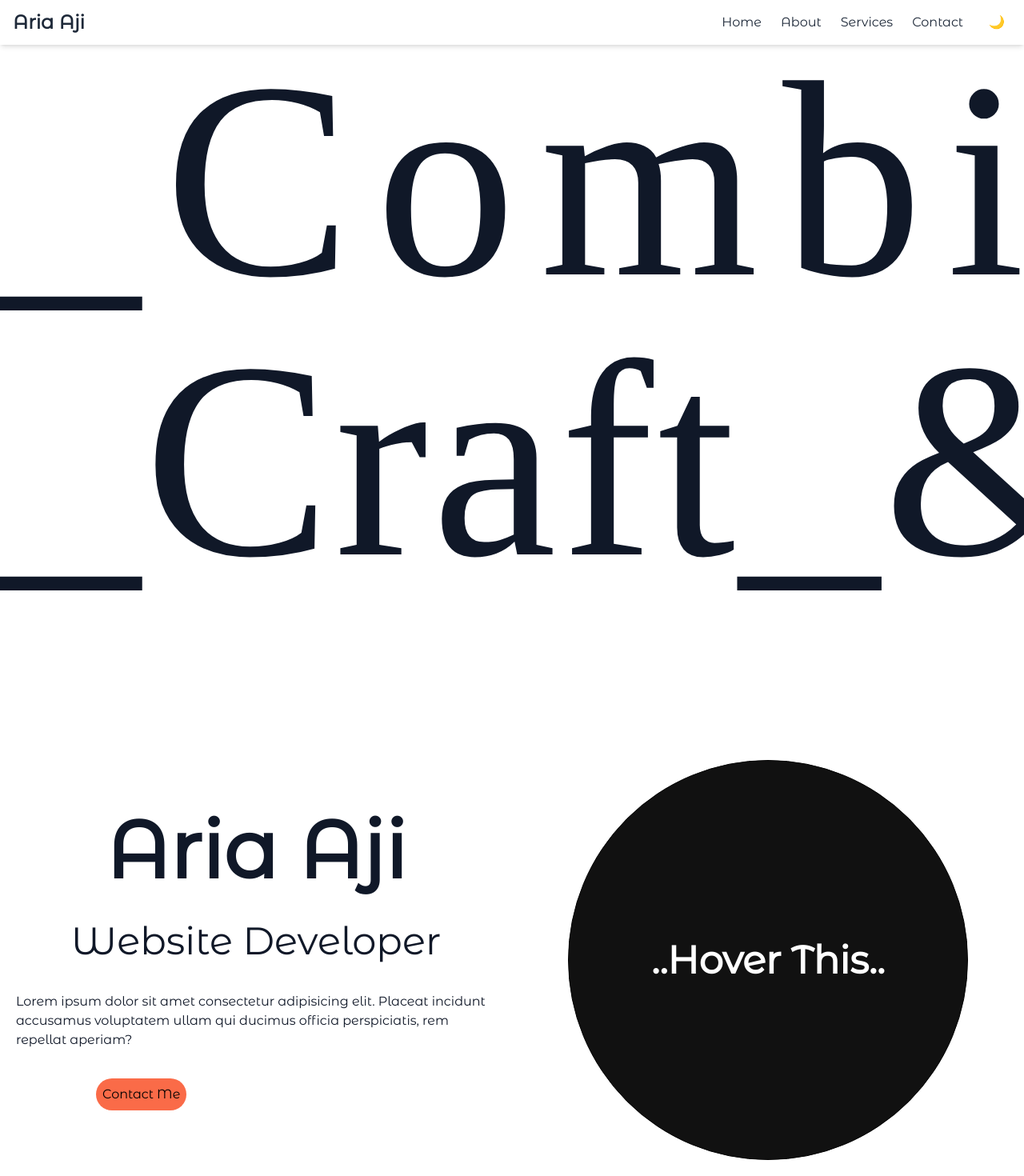
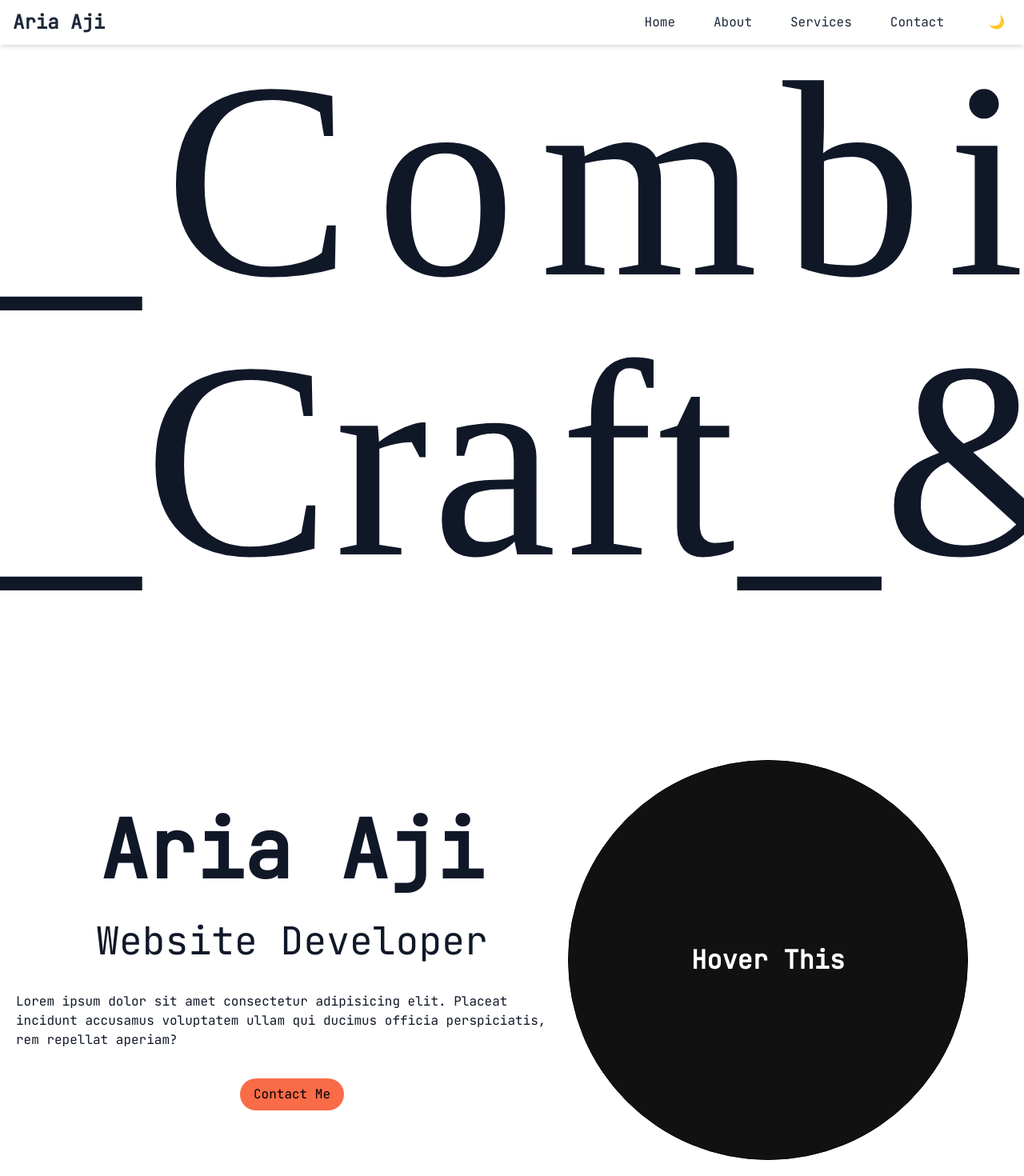
Before and after one commit to ariaajipw/Portfolio, a Next.js app: page / in a window 1280 px wide. Shown: the top 1470 px of the page at 80% size. Built offline with nearby package versions, Linux system fonts and the light colour scheme; a web font is replaced by a local one.

Commit message:
header:add-pathname

```diff
--- a/app/components/Footer/footer.tsx
+++ b/app/components/Footer/footer.tsx
@@ -20,7 +20,7 @@ const Footer = () => {
             {/* <h3 className="text-lg font-semibold text-gray-800 dark:text-white">
               Tautan Cepat
             </h3> */}
-            <ul className="mt-4 space-y-2 px-[125px]">
+            <ul className="mt-4 space-y-2 flex gap-9">
               <li>
                 <a
                   href="#"
--- a/app/components/Header/header.tsx
+++ b/app/components/Header/header.tsx
@@ -2,47 +2,59 @@
 
 // import { useState, useEffect } from 'react';
 // import Link from 'next/link';
+// import { usePathname } from 'next/navigation';
 
 // const Header = () => {
-//   const [isDarkMode, setIsDarkMode] = useState<boolean>(() => {
-//     // Check localStorage for saved preference or use system preference
-//     if (typeof window !== 'undefined') {
-//       const savedMode = localStorage.getItem('darkMode');
-//       if (savedMode !== null) return savedMode === 'true';
-//       return window.matchMedia('(prefers-color-scheme: dark)').matches;
-//     }
-//     return false;
-//   });
+//   const pathname = usePathname();
+//   const [isDarkMode, setIsDarkMode] = useState<boolean>(false);
 //   const [isHeaderVisible, setIsHeaderVisible] = useState<boolean>(true);
 //   const [lastScrollY, setLastScrollY] = useState<number>(0);
 //   const [isMobileMenuOpen, setIsMobileMenuOpen] = useState<boolean>(false);
 
+//   // Initialize dark mode from localStorage or system preference
+//   useEffect(() => {
+//     const isDark = localStorage.theme === 'dark' ||
+//                   (!('theme' in localStorage) &&
+//                    window.matchMedia('(prefers-color-scheme: dark)').matches);
+
+//     setIsDarkMode(isDark);
+//     document.documentElement.classList.toggle('dark', isDark);
+//   }, []);
+
 //   const toggleDarkMode = (): void => {
 //     const newMode = !isDarkMode;
 //     setIsDarkMode(newMode);
-//     localStorage.setItem('darkMode', String(newMode));
+
+//     if (newMode) {
+//       localStorage.theme = 'dark';
+//     } else {
+//       localStorage.theme = 'light';
+//     }
+
 //     document.documentElement.classList.toggle('dark', newMode);
 //   };
 
+//   const resetToSystemPreference = (): void => {
+//     localStorage.removeItem('theme');
+//     const isDark = window.matchMedia('(prefers-color-scheme: dark)').matches;
+//     setIsDarkMode(isDark);
+//     document.documentElement.classList.toggle('dark', isDark);
+//   };
+
+//   // Scroll behavior (same as before)
 //   useEffect(() => {
-//     // Apply initial dark mode
-//     document.documentElement.classList.toggle('dark', isDarkMode);
-
 //     const handleScroll = (): void => {
 //       const currentScrollY = window.scrollY;
 
 //       if (currentScrollY > lastScrollY && currentScrollY > 100) {
-//         // Scrolling down
 //         setIsHeaderVisible(false);
 //       } else if (currentScrollY < lastScrollY || currentScrollY <= 100) {
-//         // Scrolling up or at top
 //         setIsHeaderVisible(true);
 //       }
 
 //       setLastScrollY(currentScrollY);
 //     };
 
-//     // Throttle scroll events
 //     let timeoutId: NodeJS.Timeout | null = null;
 //     const throttledHandleScroll = (): void => {
 //       if (!timeoutId) {
@@ -58,15 +70,18 @@
 //       window.removeEventListener('scroll', throttledHandleScroll);
 //       if (timeoutId) clearTimeout(timeoutId);
 //     };
-//   }, [lastScrollY, isDarkMode]);
+//   }, [lastScrollY]);
 
 //   const toggleMobileMenu = (): void => {
 //     setIsMobileMenuOpen(!isMobileMenuOpen);
 //   };
 
+//   // Function to check if link is active
+//   const isActive = (href: string) => pathname === href;
+
 //   return (
 //     <header
-//       className={`bg-white dark:bg-[#0a0a0a] shadow-md fixed top-0 right-0 left-0 z-50 py-4 transition-transform duration-300 ${
+//       className={`bg-white dark:bg-zinc-950 shadow-md fixed top-0 right-0 left-0 z-50 py-2 transition-transform duration-300 ${
 //         isHeaderVisible ? 'translate-y-0' : '-translate-y-full'
 //       }`}
 //     >
@@ -77,23 +92,65 @@
 //         </div>
 
 //         {/* Desktop Navigation Menu */}
-//         <nav className="hidden md:flex space-x-6">
-//           <Link href="/" className="text-gray-800 dark:text-white hover:text-gray-600 dark:hover:text-gray-300 transition">
+//         <nav className="hidden md:flex space-x-12 items-center ">
+//         <Link
+//             href="/"
+//             className={`text-gray-800 dark:text-white hover:text-[#FA6B48] transition ${
+//               isActive('/') ? 'text-[#FA6B48] underline-offset-1' : ''
+//             }`}
+//           >
 //             Home
 //           </Link>
-//           <Link href="/about" className="text-gray-800 dark:text-white hover:text-gray-600 dark:hover:text-gray-300 transition">
+//           <Link
+//             href="/about"
+//             className={`text-gray-800 dark:text-white hover:text-[#FA6B48] transition ${
+//               isActive('/') ? 'text-[#FA6B48] underline-offset-1' : ''
+//             }`}
+//           >
 //             About
 //           </Link>
-//           <Link href="/services" className="text-gray-800 dark:text-white hover:text-gray-600 dark:hover:text-gray-300 transition">
+//           <Link href="/services" className="text-gray-800 dark:text-white hover:text-[#FA6B48] transition">
 //             Services
 //           </Link>
-//           <Link href="/contact" className="text-gray-800 dark:text-white hover:text-gray-600 dark:hover:text-gray-300 transition">
+//           <Link href="/contact" className="text-gray-800 dark:text-white hover:text-[#FA6B48] transition" >
 //             Contact
 //           </Link>
+
+//           {/* Dark Mode Toggle with System Preference Option */}
+//           <div className="relative group">
+//             <button
+//               onClick={toggleDarkMode}
+//               className="p-2 text-gray-800 dark:text-white hover:text-gray-600 dark:hover:text-gray-300 transition"
+//               aria-label={isDarkMode ? 'Switch to light mode' : 'Switch to dark mode'}
+//             >
+//               {isDarkMode ? '🌞' : '🌙'}
+//             </button>
+
+//             {/* <div className="absolute right-0 mt-2 w-48 bg-white dark:bg-gray-800 rounded-md shadow-lg py-1 z-50 invisible group-hover:visible">
+//               <button
+//                 onClick={() => localStorage.theme = 'light'}
+//                 className="block w-full text-left px-4 py-2 text-gray-800 dark:text-white hover:bg-gray-100 dark:hover:bg-gray-700"
+//               >
+//                 Light Mode
+//               </button>
+//               <button
+//                 onClick={() => localStorage.theme = 'dark'}
+//                 className="block w-full text-left px-4 py-2 text-gray-800 dark:text-white hover:bg-gray-100 dark:hover:bg-gray-700"
+//               >
+//                 Dark Mode
+//               </button>
+//               <button
+//                 onClick={resetToSystemPreference}
+//                 className="block w-full text-left px-4 py-2 text-gray-800 dark:text-white hover:bg-gray-100 dark:hover:bg-gray-700"
+//               >
+//                 System Preference
+//               </button>
+//             </div> */}
+//           </div>
 //         </nav>
 
-//         <div className="flex items-center gap-4">
-//           {/* Dark Mode Toggle */}
+//         {/* Mobile Menu Button */}
+//         <div className="flex items-center gap-4 md:hidden">
 //           <button
 //             onClick={toggleDarkMode}
 //             className="p-2 text-gray-800 dark:text-white hover:text-gray-600 dark:hover:text-gray-300 transition"
@@ -102,10 +159,9 @@
 //             {isDarkMode ? '🌞' : '🌙'}
 //           </button>
 
-//           {/* Mobile Menu Button */}
 //           <button
 //             onClick={toggleMobileMenu}
-//             className="md:hidden p-2 text-gray-800 dark:text-white hover:text-gray-600 dark:hover:text-gray-300 transition"
+//             className="p-2 text-gray-800 dark:text-white hover:text-gray-600 dark:hover:text-gray-300 transition"
 //             aria-label="Toggle menu"
 //             aria-expanded={isMobileMenuOpen}
 //           >
@@ -129,7 +185,7 @@
 
 //       {/* Mobile Navigation Menu */}
 //       <div
-//         className={`md:hidden bg-white dark:bg-[#0a0a0a] overflow-hidden transition-all duration-300 ${
+//         className={`md:hidden bg-white dark:bg-zinc-950 overflow-hidden transition-all duration-300 ${
 //           isMobileMenuOpen ? 'max-h-96' : 'max-h-0'
 //         }`}
 //         aria-hidden={!isMobileMenuOpen}
@@ -162,6 +218,34 @@
 //         >
 //           Contact
 //         </Link>
+//         {/* <div className="px-4 py-3 border-t border-gray-200 dark:border-gray-700">
+//           <button
+//             onClick={() => {
+//               localStorage.theme = 'light';
+//               setIsDarkMode(false);
+//               document.documentElement.classList.remove('dark');
+//             }}
+//             className="w-full text-left py-2 text-gray-800 dark:text-white"
+//           >
+//             Light Mode
+//           </button>
+//           <button
+//             onClick={() => {
+//               localStorage.theme = 'dark';
+//               setIsDarkMode(true);
+//               document.documentElement.classList.add('dark');
+//             }}
+//             className="w-full text-left py-2 text-gray-800 dark:text-white"
+//           >
+//             Dark Mode
+//           </button>
+//           <button
+//             onClick={resetToSystemPreference}
+//             className="w-full text-left py-2 text-gray-800 dark:text-white"
+//           >
+//             System Preference
+//           </button>
+//         </div> */}
 //       </div>
 //     </header>
 //   );
@@ -173,8 +257,11 @@
 
 import { useState, useEffect } from 'react';
 import Link from 'next/link';
+import { usePathname } from 'next/navigation';
 
 const Header = () => {
+  const pathname = usePathname();
+  console.log('Current path:', pathname);
   const [isDarkMode, setIsDarkMode] = useState<boolean>(false);
   const [isHeaderVisible, setIsHeaderVisible] = useState<boolean>(true);
   const [lastScrollY, setLastScrollY] = useState<number>(0);
@@ -210,7 +297,7 @@ const Header = () => {
     document.documentElement.classList.toggle('dark', isDark);
   };
 
-  // Scroll behavior (same as before)
+  // Scroll behavior
   useEffect(() => {
     const handleScroll = (): void => {
       const currentScrollY = window.scrollY;
@@ -245,6 +332,13 @@ const Header = () => {
     setIsMobileMenuOpen(!isMobileMenuOpen);
   };
 
+  // Function to check if link is active
+  const isActive = (href: string) => {
+    return pathname === href ||
+           pathname.startsWith(href + '/') ||
+           (href !== '/' && pathname.startsWith(href));
+  };
+
   return (
     <header
       className={`bg-white dark:bg-zinc-950 shadow-md fixed top-0 right-0 left-0 z-50 py-2 transition-transform duration-300 ${
@@ -258,21 +352,39 @@ const Header = () => {
         </div>
 
         {/* Desktop Navigation Menu */}
-        <nav className="hidden md:flex space-x-6 items-center">
-          <Link href="/" className="text-gray-800 dark:text-white hover:text-gray-600 dark:hover:text-gray-300 transition">
+        <nav className="hidden md:flex space-x-12 items-center">
+          <Link
+            href="/"
+            className={`text-gray-800 dark:text-white hover:text-[#FA6B48] transition hover:underline hover:underline-offset-1`}
+          >
             Home
           </Link>
-          <Link href="/about" className="text-gray-800 dark:text-white hover:text-gray-600 dark:hover:text-gray-300 transition">
+          <Link
+            href="/about"
+            className={`text-gray-800 dark:text-white hover:text-[#FA6B48] transition hover:underline hover:underline-offset-1 ${
+              pathname === '/about' ? '!text-[#FA6B48] font-medium underline underline-offset-1' : ''
+            }`}
+          >
             About
           </Link>
-          <Link href="/services" className="text-gray-800 dark:text-white hover:text-gray-600 dark:hover:text-gray-300 transition">
+          <Link
+            href="/services"
+            className={`text-gray-800 dark:text-white hover:text-[#FA6B48] transition hover:underline hover:underline-offset-1 ${
+              pathname === '/services' ? '!text-[#FA6B48] font-medium underline underline-offset-1' : ''
+            }`}
+          >
             Services
           </Link>
-          <Link href="/contact" className="text-gray-800 dark:text-white hover:text-gray-600 dark:hover:text-gray-300 transition">
+          <Link
+            href="/contact"
+            className={`text-gray-800 dark:text-white hover:text-[#FA6B48] transition hover:underline hover:underline-offset-1 ${
+              pathname === '/contact' ? '!text-[#FA6B48] font-medium underline underline-offset-1' : ''
+            }`}
+          >
             Contact
           </Link>
 
-          {/* Dark Mode Toggle with System Preference Option */}
+          {/* Dark Mode Toggle */}
           <div className="relative group">
             <button
               onClick={toggleDarkMode}
@@ -281,27 +393,6 @@ const Header = () => {
             >
               {isDarkMode ? '🌞' : '🌙'}
             </button>
-
-            {/* <div className="absolute right-0 mt-2 w-48 bg-white dark:bg-gray-800 rounded-md shadow-lg py-1 z-50 invisible group-hover:visible">
-              <button
-                onClick={() => localStorage.theme = 'light'}
-                className="block w-full text-left px-4 py-2 text-gray-800 dark:text-white hover:bg-gray-100 dark:hover:bg-gray-700"
-              >
-                Light Mode
-              </button>
-              <button
-                onClick={() => localStorage.theme = 'dark'}
-                className="block w-full text-left px-4 py-2 text-gray-800 dark:text-white hover:bg-gray-100 dark:hover:bg-gray-700"
-              >
-                Dark Mode
-              </button>
-              <button
-                onClick={resetToSystemPreference}
-                className="block w-full text-left px-4 py-2 text-gray-800 dark:text-white hover:bg-gray-100 dark:hover:bg-gray-700"
-              >
-                System Preference
-              </button>
-            </div> */}
           </div>
         </nav>
 
@@ -341,67 +432,47 @@ const Header = () => {
 
       {/* Mobile Navigation Menu */}
       <div
-        className={`md:hidden bg-white dark:bg-gray-800 overflow-hidden transition-all duration-300 ${
+        className={`md:hidden bg-white dark:bg-zinc-950 overflow-hidden transition-all duration-300 ${
           isMobileMenuOpen ? 'max-h-96' : 'max-h-0'
         }`}
         aria-hidden={!isMobileMenuOpen}
       >
         <Link
           href="/"
-          className="block py-3 px-4 text-gray-800 dark:text-white hover:bg-gray-200 dark:hover:bg-gray-700 transition"
+          className={`block py-3 px-4 text-gray-800 dark:text-white hover:text-[#FA6B48] transition ${
+            isActive('/') ? 'text-[#FA6B48] font-medium' : ''
+          }`}
           onClick={() => setIsMobileMenuOpen(false)}
         >
           Home
         </Link>
         <Link
           href="/about"
-          className="block py-3 px-4 text-gray-800 dark:text-white hover:bg-gray-200 dark:hover:bg-gray-700 transition"
+          className={`block py-3 px-4 text-gray-800 dark:text-white hover:text-[#FA6B48] transition ${
+            isActive('/about') ? 'text-[#FA6B48] font-medium underline underline-offset-1' : ''
+          }`}
           onClick={() => setIsMobileMenuOpen(false)}
         >
           About
         </Link>
         <Link
           href="/services"
-          className="block py-3 px-4 text-gray-800 dark:text-white hover:bg-gray-200 dark:hover:bg-gray-700 transition"
+          className={`block py-3 px-4 text-gray-800 dark:text-white hover:text-[#FA6B48] transition ${
+            isActive('/services') ? 'text-[#FA6B48] font-medium underline underline-offset-1' : ''
+          }`}
           onClick={() => setIsMobileMenuOpen(false)}
         >
           Services
         </Link>
         <Link
           href="/contact"
-          className="block py-3 px-4 text-gray-800 dark:text-white hover:bg-gray-200 dark:hover:bg-gray-700 transition"
+          className={`block py-3 px-4 text-gray-800 dark:text-white hover:text-[#FA6B48] transition ${
+            isActive('/contact') ? 'text-[#FA6B48] font-medium underline underline-offset-1' : ''
+          }`}
           onClick={() => setIsMobileMenuOpen(false)}
         >
           Contact
         </Link>
-        {/* <div className="px-4 py-3 border-t border-gray-200 dark:border-gray-700">
-          <button
-            onClick={() => {
-              localStorage.theme = 'light';
-              setIsDarkMode(false);
-              document.documentElement.classList.remove('dark');
-            }}
-            className="w-full text-left py-2 text-gray-800 dark:text-white"
-          >
-            Light Mode
-          </button>
-          <button
-            onClick={() => {
-              localStorage.theme = 'dark';
-              setIsDarkMode(true);
-              document.documentElement.classList.add('dark');
-            }}
-            className="w-full text-left py-2 text-gray-800 dark:text-white"
-          >
-            Dark Mode
-          </button>
-          <button
-            onClick={resetToSystemPreference}
-            className="w-full text-left py-2 text-gray-800 dark:text-white"
-          >
-            System Preference
-          </button>
-        </div> */}
       </div>
     </header>
   );
--- a/app/components/WorkCard/workcard.tsx
+++ b/app/components/WorkCard/workcard.tsx
@@ -43,11 +43,11 @@ const WorkCards: React.FC = () => {
         {works.map((work) => (
           <div
             key={work.id}
-            className="bg-white rounded-lg shadow-lg overflow-hidden hover:shadow-xl transition-shadow duration-300 grid grid-cols-2"
+            className="bg-black dark:bg-white rounded-lg shadow-lg overflow-hidden hover:shadow-xl transition-shadow duration-300 grid grid-cols-2"
           >
             <div className="p-4 grid-cols-2">
-              <h2 className="text-gray-900 text-xl font-semibold mb-2">{work.title}</h2>
-              <p className="text-gray-700">{work.subtitle}</p>
+              <h2 className="text-white dark:text-gray-900 text-xl font-semibold mb-2">{work.title}</h2>
+              <p className="text-white dark:text-gray-900">{work.subtitle}</p>
             </div>
 
             <img
--- a/app/layout.tsx
+++ b/app/layout.tsx
@@ -1,11 +1,17 @@
 import type { Metadata } from "next";
 // import localFont from "next/font/local";
 import { Montserrat_Alternates } from "next/font/google";
+import { JetBrains_Mono } from "next/font/google";
 import "./globals.css";
 import Header from "./components/Header/header";
 import Footer from "./components/Footer/footer";
 
 const montserrat_alternates = Montserrat_Alternates({
+  weight: '400',
+  subsets: ['latin'],
+});
+
+const jetbrains_mono = JetBrains_Mono({
   weight: '400',
   subsets: ['latin'],
 });
@@ -37,7 +43,7 @@ export default function RootLayout({
       {/* <body
         className={`${montserrat_alternates.className} antialiased`}
       > */}
-      <body className={`${montserrat_alternates.className} bg-white dark:bg-zinc-950 text-gray-900 dark:text-white`}>
+      <body className={`${jetbrains_mono.className} bg-white dark:bg-zinc-950 text-gray-900 dark:text-white`}>
         <Header />
         {children}
         <Footer/>
--- a/app/page.tsx
+++ b/app/page.tsx
@@ -49,7 +49,7 @@ export default function Home() {
           />
             <h2 className="text-2xl lg:text-5xl py-10 place-self-center">Website Developer</h2>
             <p className="text-small lg:text-large content-center place-self-center px-auto mx-[20px] mb-9">Lorem ipsum dolor sit amet consectetur adipisicing elit. Placeat incidunt accusamus voluptatem ullam qui ducimus officia perspiciatis, rem repellat aperiam?</p>
-            <button className="button border-black dark:border-black p-2 rounded-full content-center place-self-center text-center bg-[#FA6B48] hover:bg-white text-black hover:text-[#FA6B48] mx-[120px] 2xl:mx-[300px]" type="button" >Contact Me</button>
+            <button className="button border-black dark:border-black p-2 rounded-full content-center place-self-center w-[130px] text-center bg-[#FA6B48] hover:bg-black dark:hover:bg-white text-black hover:text-[#FA6B48] mx-[120px] sm:mx-[245px] md:mx-[300px] 2xl:mx-[300px]" type="button" >Contact Me</button>
           </div>
           <div className="lg:col-span-6 content-center place-self-center order-first lg:order-last">
             <PixelTransition
@@ -63,7 +63,7 @@ export default function Home() {
                     backgroundColor: "#111"
                   }}
                 >
-                  <p style={{ fontWeight: 900, fontSize: "3rem", color: "#ffffff" }}>..Hover This..</p>
+                  <p style={{ fontWeight: 900, fontSize: "2rem", color: "#ffffff" }}>Hover This</p>
                 </div>
               }
               secondContent={
--- a/tailwind.config.js
+++ b/tailwind.config.js
@@ -2,6 +2,14 @@ module.exports = {
   darkMode: 'class',
   purge: [],
   theme: {
+    screens: {
+      xs: "375px",
+      sm: "640px",
+      md: "768px",
+      lg: "1024px",
+      xl: "1440px",
+      "2xl": "1920px",
+    },
     extend: {},
   },
   variants: {
```
Also changed, not shown: app/components/Contact/contact.tsx (+4 -4 lines).
